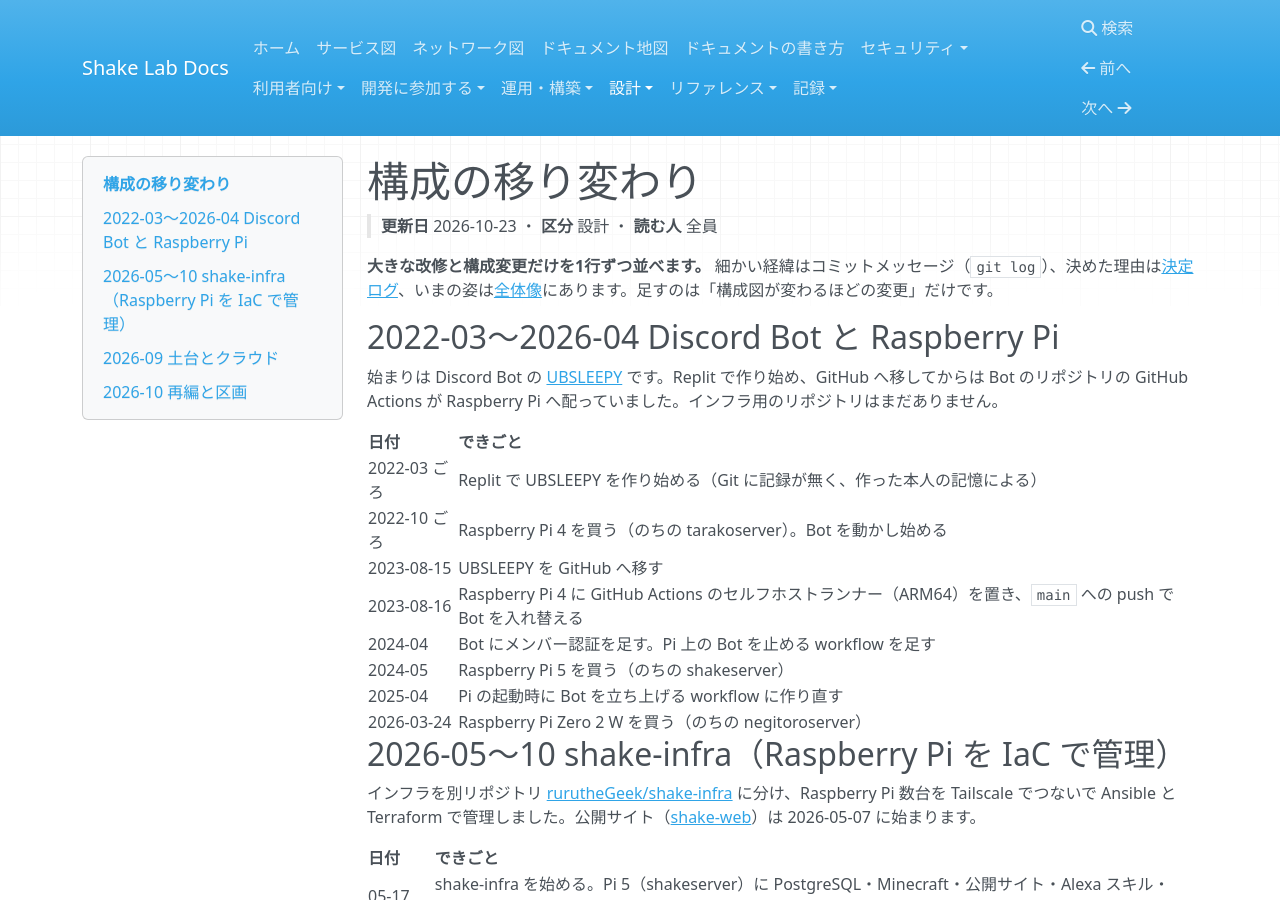
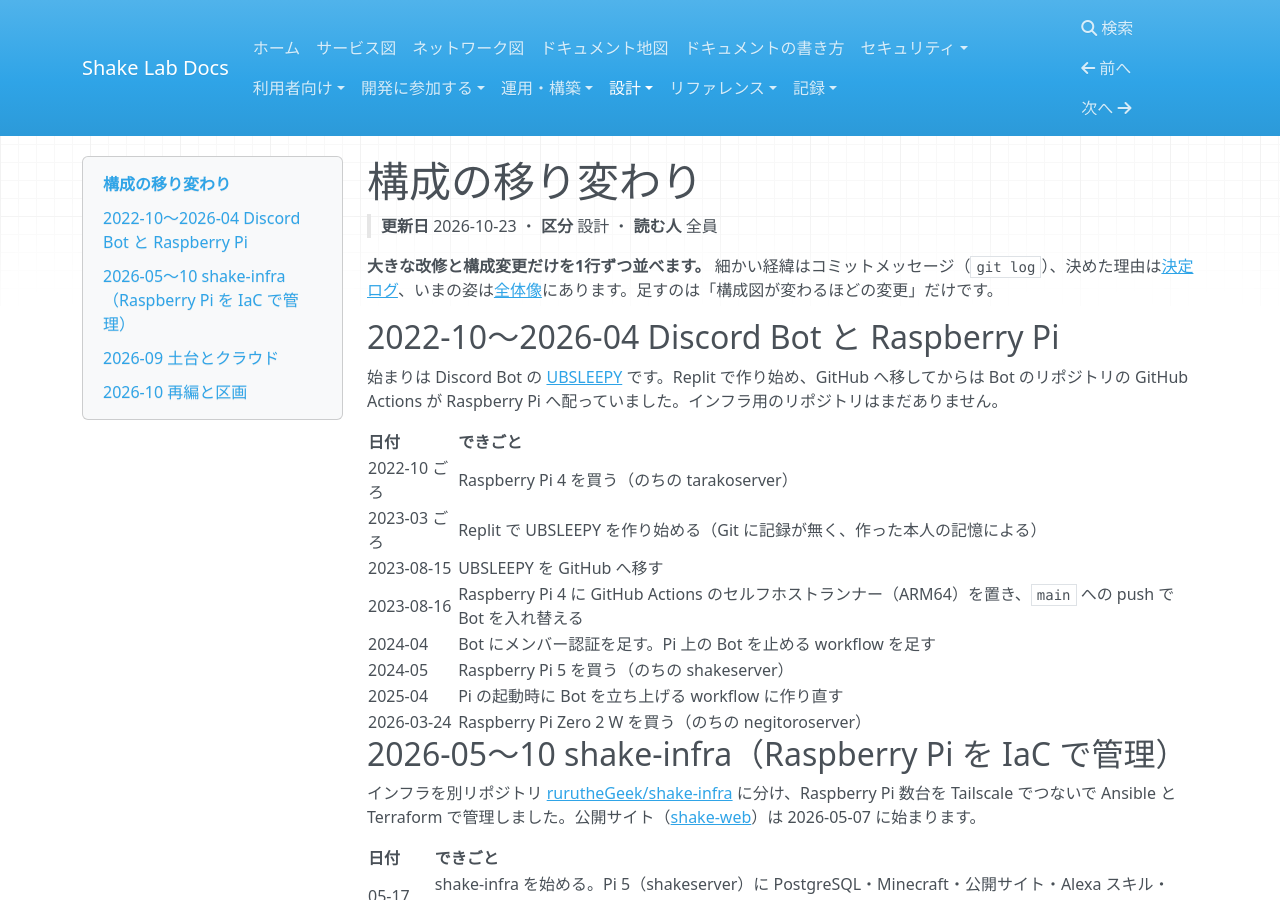
Before and after one commit to rurutheGeek/shake-cloud, an MkDocs documentation site: the page built from docs/architecture/history.md, in a window 1280 px wide and 900 px high. Built offline with MkDocs 1.6.1, drawn with Linux system fonts in a browser that asks for light colours; nearby versions of some CDN libraries; a script that is not in the unit is left out.

Commit message:
docs(history): Replit で作り始めたのは 2023 年に直す
Co-Authored-By: Claude Opus 5.5 <noreply@anthropic.com>

```diff
--- a/docs/architecture/history.md
+++ b/docs/architecture/history.md
@@ -14,14 +14,14 @@ tags:
 
 **大きな改修と構成変更だけを1行ずつ並べます。** 細かい経緯はコミットメッセージ（`git log`）、決めた理由は[決定ログ](decisions.md)、いまの姿は[全体像](overview.md)にあります。足すのは「構成図が変わるほどの変更」だけです。
 
-## 2022-03〜2026-04 Discord Bot と Raspberry Pi
+## 2022-10〜2026-04 Discord Bot と Raspberry Pi
 
 始まりは Discord Bot の [UBSLEEPY](https://github.com/rurutheGeek/UBSLEEPY) です。Replit で作り始め、GitHub へ移してからは Bot のリポジトリの GitHub Actions が Raspberry Pi へ配っていました。インフラ用のリポジトリはまだありません。
 
 | 日付 | できごと |
 | --- | --- |
-| 2022-03 ごろ | Replit で UBSLEEPY を作り始める（Git に記録が無く、作った本人の記憶による） |
-| 2022-10 ごろ | Raspberry Pi 4 を買う（のちの tarakoserver）。Bot を動かし始める |
+| 2022-10 ごろ | Raspberry Pi 4 を買う（のちの tarakoserver） |
+| 2023-03 ごろ | Replit で UBSLEEPY を作り始める（Git に記録が無く、作った本人の記憶による） |
 | 2023-08-15 | UBSLEEPY を GitHub へ移す |
 | 2023-08-16 | Raspberry Pi 4 に GitHub Actions のセルフホストランナー（ARM64）を置き、`main` への push で Bot を入れ替える |
 | 2024-04 | Bot にメンバー認証を足す。Pi 上の Bot を止める workflow を足す |
```
